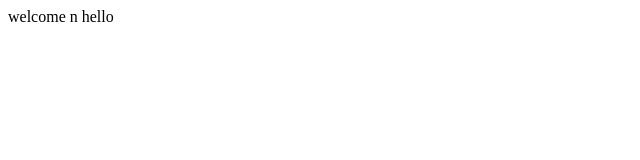
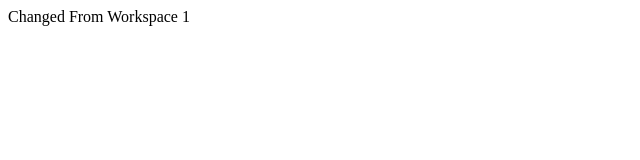
Before and after one commit to hebsibalsamuel/newGitTest, a plain HTML site: page index.htm in a window 1280 px wide. Shown: the full height of the page, 0-640 px from the left. Drawn offline with Linux system fonts and the light colour scheme.

Commit message:
Changed the message in the body

```diff
--- a/index.htm
+++ b/index.htm
@@ -1,8 +1,6 @@
 <!DOCTYPE html>
 <html>
 <body>
-
-welcome n hello
-
+Changed From Workspace 1
 </body>
 </html>
```
